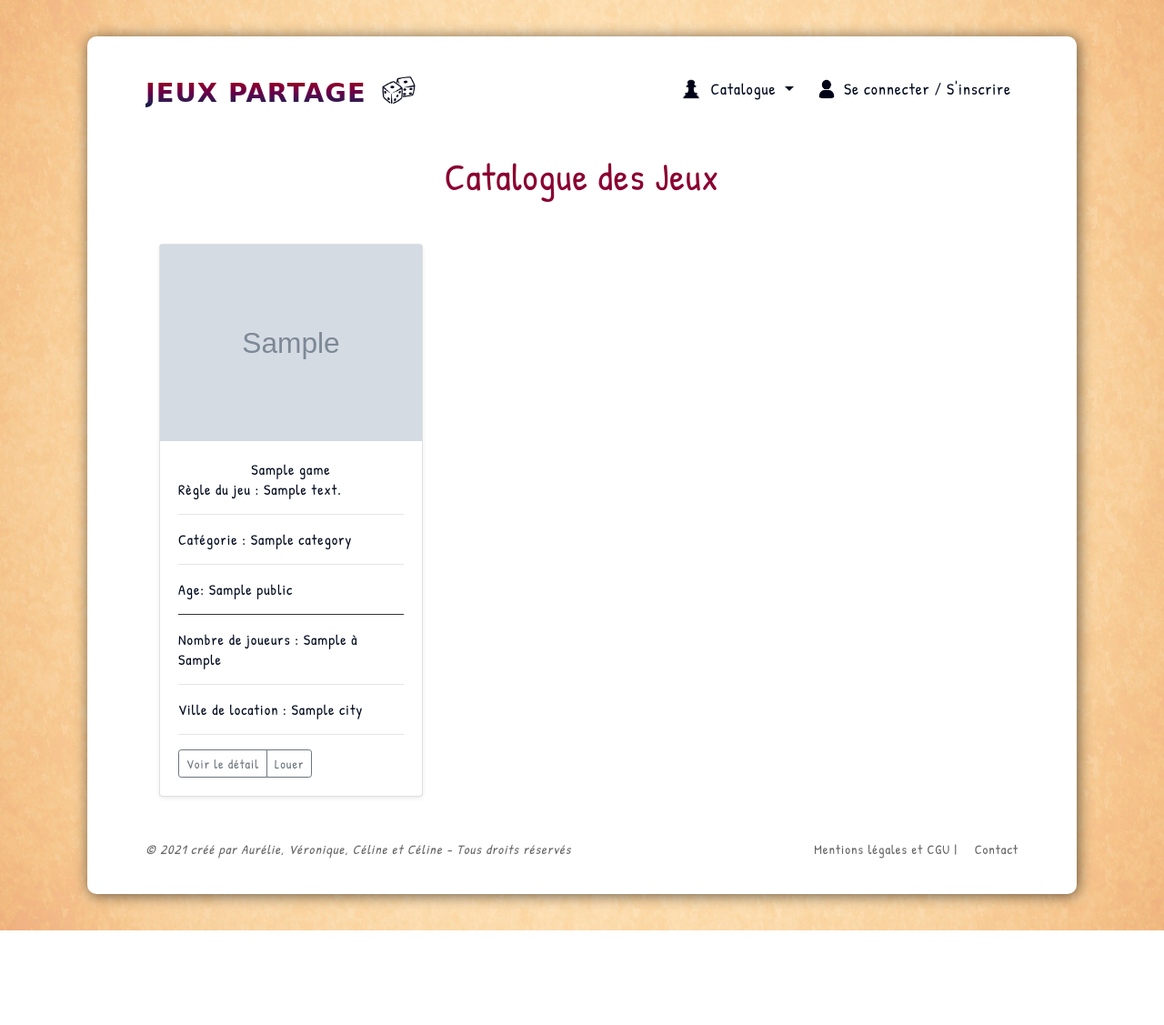
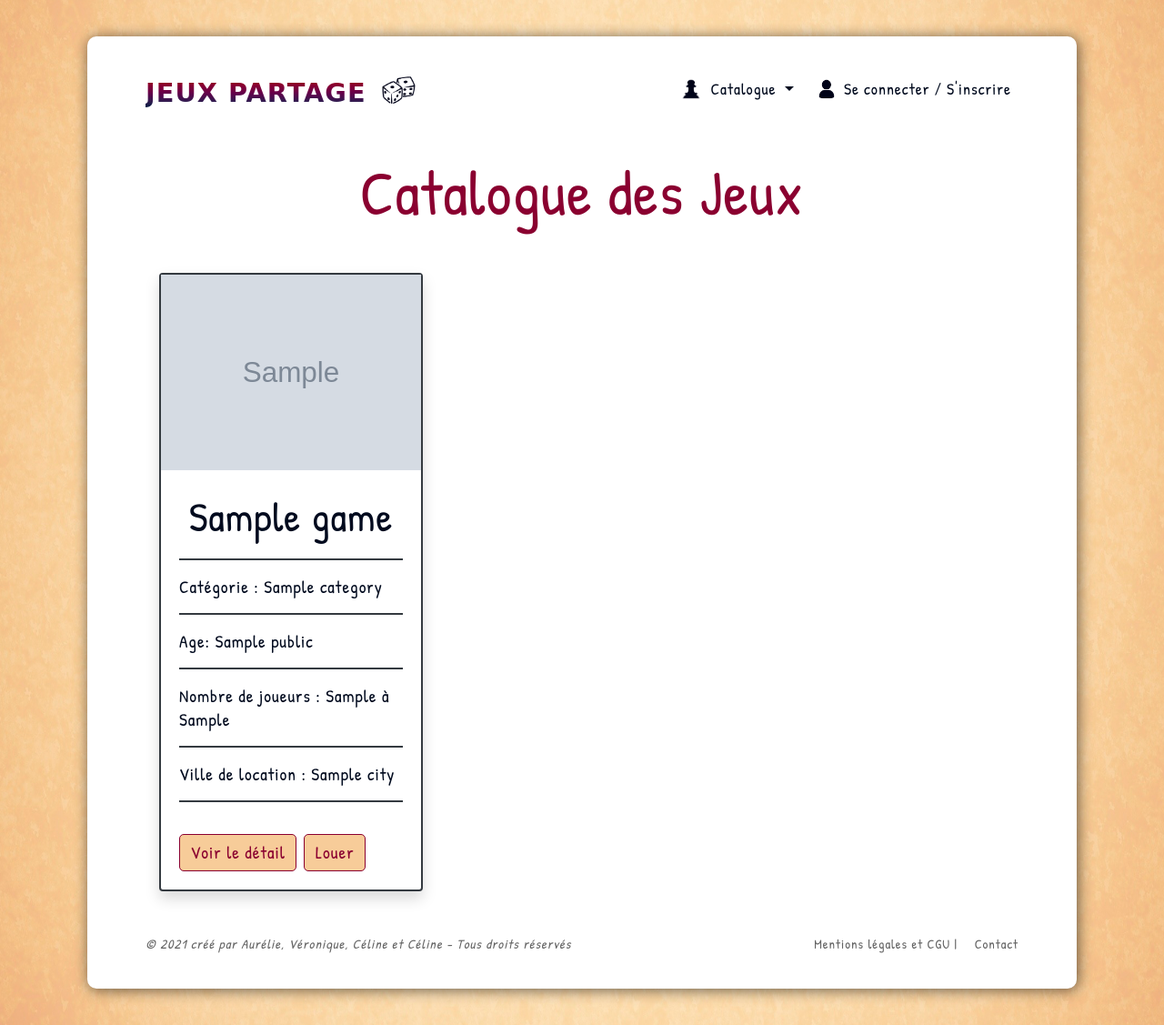
Before and after one commit to AurelieGilet/wf3_group_project, a Symfony app: template jeux_partage/templates/front/catalog.html.twig in a window 1280 px wide. Shown: the whole page at 91% size. Before the commit the page ends 1023 px from the top, so only its background shows below. Run offline with Twig, Linux system fonts and the light colour scheme; the template is opened without the code that fills it: most values are stand-ins (such as "Sample title", 1, 10 or a date in 2020); grey boxes marked "Sample" are stand-in pictures; some libraries are stand-ins or nearby versions; some web fonts are replaced.

Commit message:
taille des titres catalog et detai_game & le responsif qui va avec

```diff
--- a/jeux_partage/public/css/style.css
+++ b/jeux_partage/public/css/style.css
@@ -378,13 +378,30 @@
     color: #8a0030;
 }
 
-/* ********************** BORDER CARDS CATALOGUE & DETAIL  ********************** */
+/* ********************** CARDS CATALOGUE & DETAIL GAME ********************** */
 
 .border-dark
 {
     border-width:2px !important;
+}
+
+.card-text
+{
+    font-size: 1.2rem;
+}
+
+.size-title
+{
+    font-size: 4.3rem;
 
 }
+
+.size-game-name
+{
+    font-size: 2.8rem;
+
+}
+
 
 /* ********************** BORDER AFFICHAGE PROFIL & INSCRIPTION ********************** */
 .border
@@ -498,6 +515,7 @@
         margin: 1.5em;
     }
 
+
     /* ********************** DEBUT FOOTER ********************** */
     footer {
         font-size: 0.7rem !important;
@@ -566,6 +584,14 @@
         margin: 1em;
     }
 
+     /* ********************** SIZE CATALOG TITLE  & TITLE DETAIL ********************** */
+
+     .size-title
+     {
+         font-size: 3.5rem;
+     }
+
+
     /* ********************** DEBUT FOOTER ********************** */
     footer {
         margin-top: 2.5vh;
@@ -625,4 +651,18 @@
         font-size: 0.8rem;
         margin: 1.8em;
     }
+    /* ********************** SIZE CATALOG TITLE & SIZE DETAIL TITLE GAME ********************** */
+
+    .size-title
+    {
+        font-size: 2.5rem;
+    }
+
+    .size-game-name
+    {
+        font-size: 2.2rem;
+
+    }
+
+
 }
--- a/jeux_partage/src/Controller/FrontController.php
+++ b/jeux_partage/src/Controller/FrontController.php
@@ -83,7 +83,7 @@
 
 		$form = $this->createForm(GameFormType::class, $game);
 		$form->handleRequest($request);
-		dd($request);
+		//dd($request);
 
 		if($form->isSubmitted() && $form->isValid())
 		{
--- a/jeux_partage/src/Form/GameFormType.php
+++ b/jeux_partage/src/Form/GameFormType.php
@@ -3,15 +3,16 @@
 namespace App\Form;
 
 use App\Entity\Game;
+use App\Entity\Category;
+use App\Repository\GameRepository;
 use App\Repository\CategoryRepository;
-use App\Repository\GameRepository;
 use Symfony\Component\Form\AbstractType;
 use Symfony\Component\Form\FormBuilderInterface;
 use Symfony\Bridge\Doctrine\Form\Type\EntityType;
-use Symfony\Component\Form\Extension\Core\Type\ChoiceType;
 use Symfony\Component\Validator\Constraints\File;
 use Symfony\Component\OptionsResolver\OptionsResolver;
 use Symfony\Component\Form\Extension\Core\Type\FileType;
+use Symfony\Component\Form\Extension\Core\Type\ChoiceType;
 
 
 class GameFormType extends AbstractType
--- a/jeux_partage/templates/front/catalog.html.twig
+++ b/jeux_partage/templates/front/catalog.html.twig
@@ -4,30 +4,30 @@
 
 {% block body %}
 
-	<h1 class="h1 mt-3 mb-5">Catalogue des Jeux</h1>
+	<h1 class="h1 size-title mt-3 mb-5">Catalogue des Jeux</h1>
 
 	<div class="row">
 		{% for game in games %}
 
 			<div class="col-md-4">
-				<div class="card mb-4 shadow-sm">
+				<div class="card mb-4 shadow border-dark">
 					<img src="{{ asset('uploads/images/' ~ game.image) }}" alt="{{game.name}}">
 					<div class="card-body">
-						<h4 class="text-center">{{game.name}}</h4>
-						<p class="card-text">Règle du jeu : {{game.description|striptags|slice(0,250)}}</p>
-						<hr>
+						<h4 class="text-center size-game-name">{{game.name}}</h4>
+
+						<hr class="border-dark">
 						<p class="card-text">Catégorie : {{game.category.name}}</p>
-						<hr>
+						<hr class="border-dark">
 						<p class="card-text">Age: {{game.public}}</p>
-						<hr class="bg-dark">
+						<hr class="border-dark">
 						<p class="card-text">Nombre de joueurs : {{game.minPlayers}} {% if game.maxPlayers != NULL %} à {{game.maxPlayers}} {% endif %}</p>
-						<hr>
+						<hr class="border-dark">
 						<p class="card-text">Ville de location : {{game.owner.city}}</p>
-						<hr>
+						<hr class="border-dark">
 						<div class="d-flex justify-content-between align-items-center">
 							<div class="btn-group">
-                <a href="{{ path('catalogue_detail', {'id': game.id}) }}" class="btn btn-sm btn-outline-secondary">Voir le détail</a>
-							  <a href="" class="btn btn-sm btn-outline-secondary">Louer</a>
+                <a href="{{ path('catalogue_detail', {'id': game.id}) }}" class="btn-jp size-button">Voir le détail</a>
+							  <a href="" class="btn-jp ml-2">Louer</a>
               </div>
 						</div>
 					</div>
```
Also changed, not shown: jeux_partage/templates/front/detail.html.twig (+9 -9 lines).
